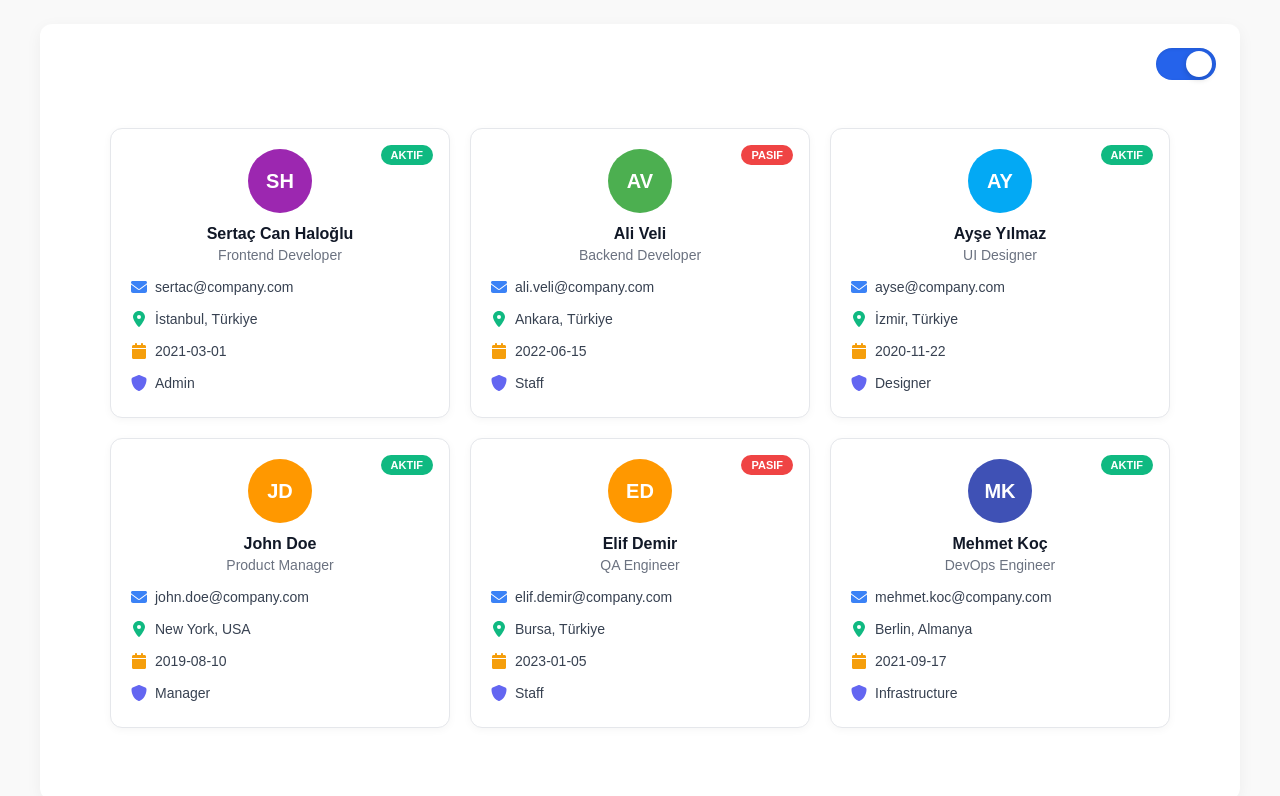
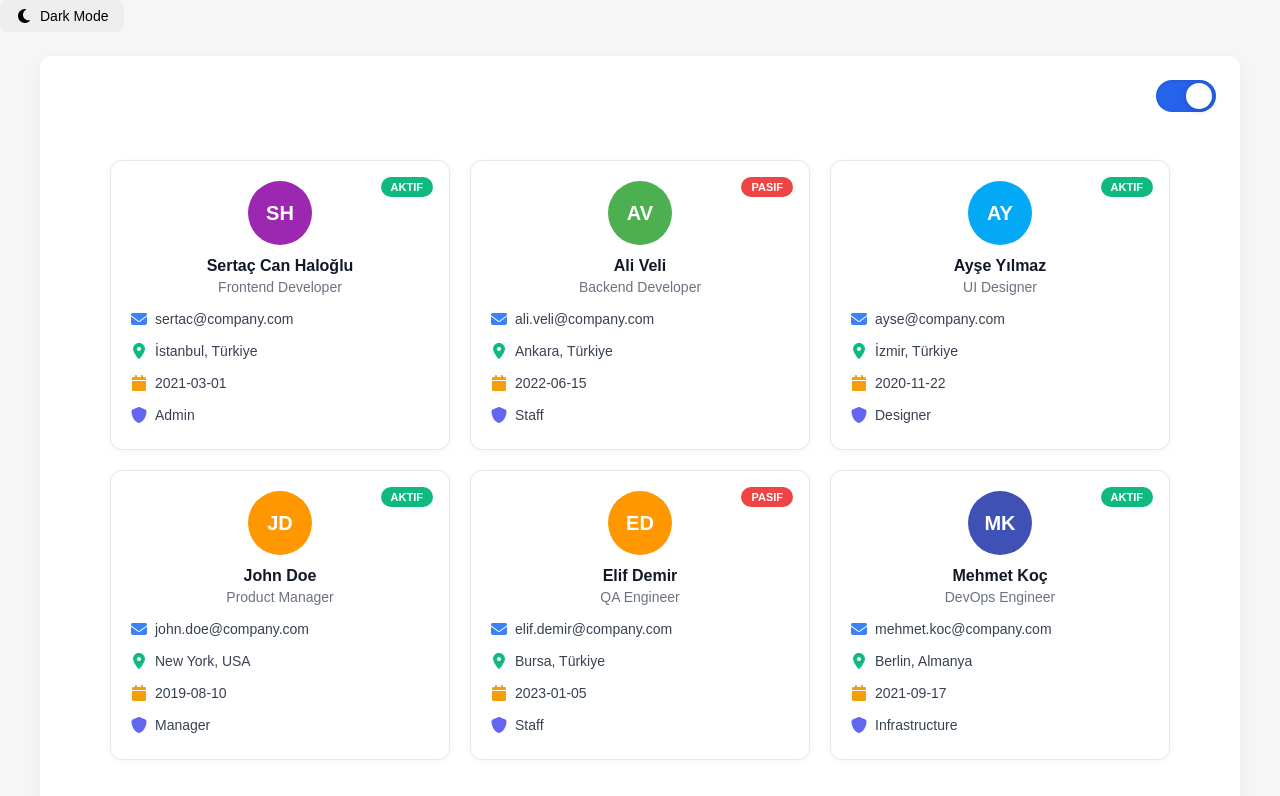
Before and after one commit to haloglu/table-to-card-viewer, a Nuxt app: page / in a window 1280 px wide. Shown: the top 796 px of the page. Built offline with nearby package versions, Linux system fonts and the light colour scheme.

Commit message:
chore: add basic dark mode support and toggle UI styling

```diff
--- a/app.vue
+++ b/app.vue
@@ -1,3 +1,7 @@
+<!-- app.vue -->
 <template>
-  <NuxtPage />
+  <div>
+    <ThemeToggle />
+    <NuxtPage />
+  </div>
 </template>
--- a/assets/scss/components/_card.scss
+++ b/assets/scss/components/_card.scss
@@ -16,7 +16,7 @@
   border-radius: 10px;
   box-shadow: 0 2px 6px rgba(0, 0, 0, 0.06);
   padding: 20px;
-  transition: box-shadow 0.3s ease;
+  transition: box-shadow 0.3s ease, background-color 0.3s ease, color 0.3s ease;
   display: flex;
   flex-direction: column;
   gap: 8px;
@@ -38,3 +38,25 @@
     margin: 0;
   }
 }
+
+/* 🌙 DARK MODE */
+body.dark {
+  .card-item {
+    background-color: #1e1e1e !important; // override için garanti
+    border: 1px solid #2a2a2a;
+    color: #eee;
+    box-shadow: 0 2px 8px rgba(255, 255, 255, 0.05);
+
+    h3 {
+      color: #f1f1f1;
+    }
+
+    p {
+      color: #cfcfcf;
+    }
+
+    &:hover {
+      box-shadow: 0 4px 16px rgba(255, 255, 255, 0.08);
+    }
+  }
+}
--- a/assets/scss/components/_table.scss
+++ b/assets/scss/components/_table.scss
@@ -37,3 +37,34 @@
     }
   }
 }
+
+// 🌙 DARK MODE
+
+body.dark {
+  .data-table {
+    background-color: #1f1f1f;
+    box-shadow: 0 4px 12px rgba(0, 0, 0, 0.4);
+
+    thead {
+      background-color: #2a2a2a;
+      color: #ddd;
+
+      th {
+        border-bottom: 1px solid #333;
+      }
+    }
+
+    tbody {
+      tr {
+        &:hover {
+          background-color: #2c2c2c;
+        }
+      }
+
+      td {
+        border-bottom: 1px solid #2a2a2a;
+        color: #ccc;
+      }
+    }
+  }
+}
--- /dev/null
+++ b/assets/scss/global.scss
@@ -0,0 +1,33 @@
+@use "./components/table";
+@use "./components/card";
+
+body {
+  background-color: #f6f6f6;
+  color: #1a1a1a;
+  transition: background-color 0.3s ease, color 0.3s ease;
+
+  &.dark {
+    background-color: #121212;
+    color: #f5f5f5;
+  }
+}
+
+.status-label {
+  &.active {
+    background-color: #00c853;
+    color: #fff;
+
+    body.dark & {
+      background-color: #43a047;
+    }
+  }
+
+  &.passive {
+    background-color: #e53935;
+    color: #fff;
+
+    body.dark & {
+      background-color: #c62828;
+    }
+  }
+}
--- a/components/CardItem.vue
+++ b/components/CardItem.vue
@@ -81,11 +81,29 @@ const getColor = (name) => {
   display: flex;
   flex-direction: column;
   align-items: center;
-  transition: box-shadow 0.3s ease;
+  transition: all 0.3s ease;
 
   &:hover {
     box-shadow: 0 4px 12px rgba(0, 0, 0, 0.08);
   }
+}
+
+body.dark .card {
+  background-color: #1e1e1e;
+  border-color: #2a2a2a;
+  box-shadow: 0 2px 8px rgba(255, 255, 255, 0.04);
+}
+
+body.dark .card .name {
+  color: #f1f1f1;
+}
+
+body.dark .card .position {
+  color: #bbb;
+}
+
+body.dark .card-body {
+  color: #ccc;
 }
 
 .status-chip {
--- a/components/TableRow.vue
+++ b/components/TableRow.vue
@@ -100,4 +100,19 @@ const getColor = (name) => {
     background-color: #ef4444;
   }
 }
+
+body.dark {
+  .user-name {
+    color: #f1f1f1;
+  }
+
+  .user-cell {
+    color: #f1f1f1;
+
+    .avatar {
+      background-color: #333;
+      color: #fff;
+    }
+  }
+}
 </style>
--- /dev/null
+++ b/components/ThemeToggle.vue
@@ -0,0 +1,37 @@
+<template>
+  <button @click="toggleMode" class="theme-toggle">
+    <font-awesome-icon :icon="mode === 'dark' ? 'sun' : 'moon'" class="icon" />
+    {{ mode === "dark" ? "Light Mode" : "Dark Mode" }}
+  </button>
+</template>
+
+<script setup lang="ts">
+import { useColorMode } from "../composables/useColorMode";
+
+const { mode, toggleMode } = useColorMode();
+</script>
+
+<style scoped>
+.theme-toggle {
+  display: flex;
+  align-items: center;
+  gap: 8px;
+  padding: 8px 16px;
+  border: none;
+  border-radius: 8px;
+  background-color: #eee;
+  cursor: pointer;
+  font-size: 14px;
+  transition: background-color 0.3s;
+}
+
+.theme-toggle .icon {
+  width: 16px;
+  height: 16px;
+}
+
+body.dark .theme-toggle {
+  background-color: #333;
+  color: #fff;
+}
+</style>
--- a/components/ToggleSwitch.vue
+++ b/components/ToggleSwitch.vue
@@ -52,10 +52,24 @@ defineEmits(["update:modelValue"]);
 }
 
 input:checked + .slider {
-  background-color: #2563eb; // kurumsal mavi tonu (Tailwind blue-600)
+  background-color: #2563eb;
 }
 
 input:checked + .slider::before {
   transform: translateX(26px);
 }
+
+/* 🌙 Dark Mode */
+body.dark .slider {
+  background-color: #4b5563; // Tailwind slate-600
+}
+
+body.dark input:checked + .slider {
+  background-color: #3b82f6; // Tailwind blue-500
+}
+
+body.dark .slider::before {
+  background-color: #e5e7eb; // light gray thumb in dark
+  box-shadow: 0 2px 6px rgba(255, 255, 255, 0.15);
+}
 </style>
--- a/components/ViewSwitcher.vue
+++ b/components/ViewSwitcher.vue
@@ -220,6 +220,32 @@ onBeforeUnmount(() => {
   transform: scale(0.95);
 }
 
+body.dark {
+  .view-box {
+    background-color: #181818;
+    box-shadow: 0 4px 16px rgba(255, 255, 255, 0.04);
+  }
+
+  .data-table {
+    thead {
+      background-color: #232323;
+
+      th {
+        color: #ddd;
+      }
+    }
+
+    td {
+      color: #ccc;
+      border-top: 1px solid #333;
+    }
+  }
+
+  .card-grid {
+    background-color: transparent;
+  }
+}
+
 @media (max-width: 768px) {
   .view-box {
     padding: 16px;
--- /dev/null
+++ b/composables/useColorMode.ts
@@ -0,0 +1,26 @@
+// composables/useColorMode.ts
+
+export function useColorMode() {
+  const mode = useState<string>("color-mode", () => {
+    if (process.client) {
+      return localStorage.getItem("color-mode") || "light";
+    }
+    return "light";
+  });
+
+  const toggleMode = () => {
+    mode.value = mode.value === "dark" ? "light" : "dark";
+    if (process.client) {
+      localStorage.setItem("color-mode", mode.value);
+      document.body.className = mode.value;
+    }
+  };
+
+  onMounted(() => {
+    if (process.client) {
+      document.body.className = mode.value;
+    }
+  });
+
+  return { mode, toggleMode };
+}
--- a/nuxt.config.ts
+++ b/nuxt.config.ts
@@ -2,6 +2,7 @@ export default defineNuxtConfig({
   css: [
     "@fortawesome/fontawesome-svg-core/styles.css",
     "@/assets/scss/main.scss", // senin kendi scss dosyan da burada zaten
+    "@/assets/scss/global.scss",
   ],
   build: {
     transpile: ["@fortawesome/vue-fontawesome"],
--- a/plugins/fontawesome.js
+++ b/plugins/fontawesome.js
@@ -1,14 +1,23 @@
-// plugins/fontawesome.js
 import { library } from "@fortawesome/fontawesome-svg-core";
 import {
   faEnvelope,
   faLocationDot,
   faCalendar,
   faShield,
+  faSun, // ☀️ EKLENDİ
+  faMoon, // 🌙 EKLENDİ
 } from "@fortawesome/free-solid-svg-icons";
 import { FontAwesomeIcon } from "@fortawesome/vue-fontawesome";
 
-library.add(faEnvelope, faLocationDot, faCalendar, faShield);
+// 💡 Buraya ekle
+library.add(
+  faEnvelope,
+  faLocationDot,
+  faCalendar,
+  faShield,
+  faSun, // ☀️ EKLENDİ
+  faMoon // 🌙 EKLENDİ
+);
 
 export default defineNuxtPlugin((nuxtApp) => {
   nuxtApp.vueApp.component("font-awesome-icon", FontAwesomeIcon);
```
